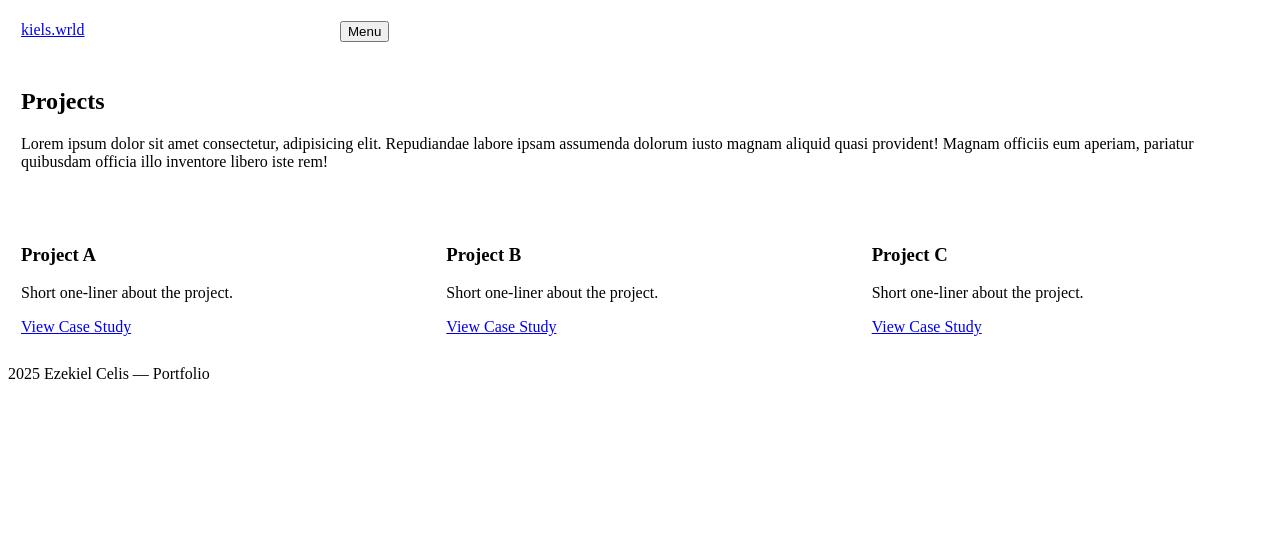
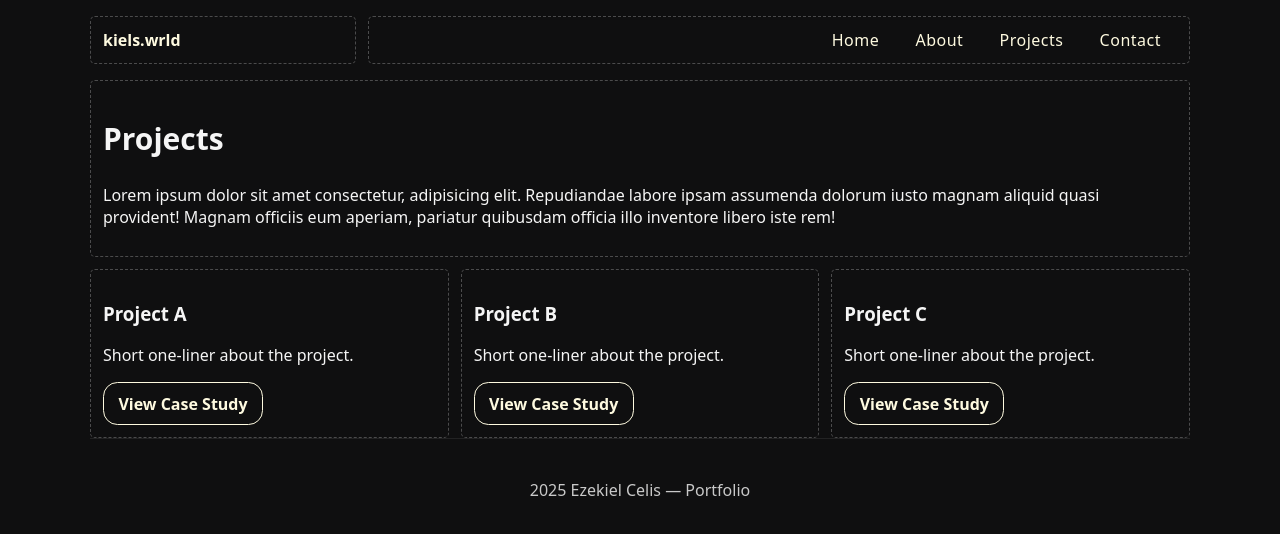
Before and after one commit to exxeca/Celis_Ezekiel_FIP, a plain HTML site: page projects.html in a window 1280 px wide. Drawn offline with nearby package versions, Linux system fonts and the light colour scheme; files that its build step writes are made by us from their sources.

Commit message:
sass made

```diff
--- /dev/null
+++ b/css/grid.css
@@ -0,0 +1,114 @@
+/* 12-col grid system using class naming: grid-con, box, col-start/end, m-*, l-* */
+
+
+
+
+.grid-con {
+  display: grid;
+  grid-template-columns: repeat(12, minmax(0,1fr));
+  gap: 12px;
+}
+
+.box {
+  border: 1px dashed rgba(255,255,255,.25);
+  padding: 12px;
+  border-radius: 5px;
+  text-align: left;
+}
+
+.hidden {
+  display: none;
+}
+
+
+.col-span-full { grid-column: 1 / -1; }
+
+/* Mobile (base) */
+.col-start-1 { grid-column-start: 1; }
+.col-start-2 { grid-column-start: 2; }
+.col-start-3 { grid-column-start: 3; }
+.col-start-4 { grid-column-start: 4; }
+.col-start-5 { grid-column-start: 5; }
+.col-start-6 { grid-column-start: 6; }
+.col-start-7 { grid-column-start: 7; }
+.col-start-8 { grid-column-start: 8; }
+.col-start-9 { grid-column-start: 9; }
+.col-start-10 { grid-column-start: 10; }
+.col-start-11 { grid-column-start: 11; }
+.col-start-12 { grid-column-start: 12; }
+.col-start-13 { grid-column-start: 13; }
+.col-end-1 { grid-column-end: 1; }
+.col-end-2 { grid-column-end: 2; }
+.col-end-3 { grid-column-end: 3; }
+.col-end-4 { grid-column-end: 4; }
+.col-end-5 { grid-column-end: 5; }
+.col-end-6 { grid-column-end: 6; }
+.col-end-7 { grid-column-end: 7; }
+.col-end-8 { grid-column-end: 8; }
+.col-end-9 { grid-column-end: 9; }
+.col-end-10 { grid-column-end: 10; }
+.col-end-11 { grid-column-end: 11; }
+.col-end-12 { grid-column-end: 12; }
+.col-end-13 { grid-column-end: 13; }
+
+/* Tablet (>=720px) */
+@media (min-width: 720px) {
+  .m-col-span-full { grid-column: 1 / -1; }
+  .m-col-start-1 { grid-column-start: 1; }
+.m-col-start-2 { grid-column-start: 2; }
+.m-col-start-3 { grid-column-start: 3; }
+.m-col-start-4 { grid-column-start: 4; }
+.m-col-start-5 { grid-column-start: 5; }
+.m-col-start-6 { grid-column-start: 6; }
+.m-col-start-7 { grid-column-start: 7; }
+.m-col-start-8 { grid-column-start: 8; }
+.m-col-start-9 { grid-column-start: 9; }
+.m-col-start-10 { grid-column-start: 10; }
+.m-col-start-11 { grid-column-start: 11; }
+.m-col-start-12 { grid-column-start: 12; }
+.m-col-start-13 { grid-column-start: 13; }
+.m-col-end-1 { grid-column-end: 1; }
+.m-col-end-2 { grid-column-end: 2; }
+.m-col-end-3 { grid-column-end: 3; }
+.m-col-end-4 { grid-column-end: 4; }
+.m-col-end-5 { grid-column-end: 5; }
+.m-col-end-6 { grid-column-end: 6; }
+.m-col-end-7 { grid-column-end: 7; }
+.m-col-end-8 { grid-column-end: 8; }
+.m-col-end-9 { grid-column-end: 9; }
+.m-col-end-10 { grid-column-end: 10; }
+.m-col-end-11 { grid-column-end: 11; }
+.m-col-end-12 { grid-column-end: 12; }
+.m-col-end-13 { grid-column-end: 13; }
+}
+
+/* Desktop (>=1024px) */
+@media (min-width: 1024px) {
+  .l-col-span-full { grid-column: 1 / -1; }
+  .l-col-start-1 { grid-column-start: 1; }
+.l-col-start-2 { grid-column-start: 2; }
+.l-col-start-3 { grid-column-start: 3; }
+.l-col-start-4 { grid-column-start: 4; }
+.l-col-start-5 { grid-column-start: 5; }
+.l-col-start-6 { grid-column-start: 6; }
+.l-col-start-7 { grid-column-start: 7; }
+.l-col-start-8 { grid-column-start: 8; }
+.l-col-start-9 { grid-column-start: 9; }
+.l-col-start-10 { grid-column-start: 10; }
+.l-col-start-11 { grid-column-start: 11; }
+.l-col-start-12 { grid-column-start: 12; }
+.l-col-start-13 { grid-column-start: 13; }
+.l-col-end-1 { grid-column-end: 1; }
+.l-col-end-2 { grid-column-end: 2; }
+.l-col-end-3 { grid-column-end: 3; }
+.l-col-end-4 { grid-column-end: 4; }
+.l-col-end-5 { grid-column-end: 5; }
+.l-col-end-6 { grid-column-end: 6; }
+.l-col-end-7 { grid-column-end: 7; }
+.l-col-end-8 { grid-column-end: 8; }
+.l-col-end-9 { grid-column-end: 9; }
+.l-col-end-10 { grid-column-end: 10; }
+.l-col-end-11 { grid-column-end: 11; }
+.l-col-end-12 { grid-column-end: 12; }
+.l-col-end-13 { grid-column-end: 13; }
+}
--- a/index.html
+++ b/index.html
@@ -4,8 +4,8 @@
   <meta charset="utf-8">
   <meta name="viewport" content="width=device-width, initial-scale=1">
   <title>Home — Ezekiel Celis</title>
-  <link rel="stylesheet" href="styles/css/grid.css">
-  <link rel="stylesheet" href="styles/css/main.min.css">
+  <link rel="stylesheet" href="css/grid.css">
+  <link rel="stylesheet" href="css/main.css">
   <link rel="stylesheet" href="https://cdn.plyr.io/3.8.3/plyr.css" />
 
   <meta name="description" content="Ezekiel Celis — Front-End Developer & Visual Designer. Clean UI, smooth motion, accessible, responsive web experiences.">
--- a/sass/main.scss
+++ b/sass/main.scss
@@ -6,3 +6,185 @@
 @import 'contact';
 
 /* out: ../styles/css/main.min.css, sourcemap: true, compress: true */
+
+
+
+
+/* Honor [hidden] for accessibility */
+[hidden]{display:none !important}
+
+/* Base */
+html,body{
+  height:100%
+}
+
+img,embed,object,video,picture{
+  max-width:100%
+}
+
+html{
+  box-sizing:border-box
+}
+
+*,*::before,*::after{
+  box-sizing:inherit
+}
+
+body{
+  margin:0
+  ;font-family:system-ui,Segoe UI,Roboto,"Helvetica Neue",Arial;
+  background:#0f0f10;
+  color:#f5f5f5
+}
+
+h1{
+  font-size:30px
+}
+
+a{
+  color:#FEFAE0;
+  text-decoration:none
+}
+
+#logo a{
+  font-weight:700
+}
+
+.container{
+  width:min(92%,1100px);
+  margin:0 auto
+}
+
+header,footer{
+  padding:16px 0
+}
+
+.site-footer{
+  color:#c9c9c9;
+  border-top:1px solid rgba(255,255,255,.08);
+  text-align:center;
+  padding:24px 0
+}
+
+
+/* Header / Nav */
+.menu-toggle{
+  border:1px solid rgba(255,255,255,.25);
+  background:#000;
+  color:#f5f5f5;
+  padding:.5em .65em;
+  border-radius:.65em;
+  cursor:pointer}
+
+#menu-style{
+  display:flex;
+  justify-content:flex-end;
+  align-items:center;
+  gap:12px}
+
+.site-nav a{
+  display:inline-block;
+  margin:0 1em;color:#fefae0;
+  text-decoration:none;
+  font-weight:500;
+  letter-spacing:.5px;
+  transition:all .3s ease-in-out
+}
+
+.site-nav a:hover{
+  color:#6dff91;
+  transform:scale(1.05);
+  opacity:.7;filter:blur(.2px)
+}
+
+/* Mobile nav animation */
+nav.site-nav{
+  transform-origin:top;
+  transform:scaleY(0);
+  opacity:0;
+  transition:transform .25s ease,opacity .25s ease
+}
+
+nav.site-nav.is-open{
+  transform:scaleY(1);
+  opacity:1
+}
+
+/* Buttons */
+.btn{
+  display:inline-block;
+  background:#FEFAE0;
+  color:#111;
+  padding:.6em .9em;
+  border-radius:.9rem;
+  font-weight:600;
+  transition:transform .15s ease,opacity .15s ease,box-shadow .25s ease
+}
+
+.btn:hover{
+  transform:translateY(-5px);
+  opacity:.95
+}
+
+.btn:active{
+  transform:translateY(0);
+  opacity:.9
+}
+
+.btn-ghost{
+  background:transparent;
+  border:1px solid #FEFAE0;
+  color:#FEFAE0
+}
+
+/* Sections / Cards */
+.cards{
+  display:grid;
+  gap:1rem
+}
+
+.cards article{
+  padding:10px;
+  height:12em;
+  width:auto;
+  text-align:center;
+  background:#151515;
+  border-radius:16px;
+  box-shadow:0 10px 20px rgba(0,0,0,.25);
+  transition:transform .25s ease,box-shadow .25s ease
+}
+
+.cards article:hover{
+  transform:translateY(-10px);
+  box-shadow:0 12px 20px rgba(255, 255, 255, 0.3)
+}
+
+/* .hero__title,h1{font-size:clamp(2rem,5vw,3rem);margin:0 0 .5rem}
+.hero__subtitle,p{color:#b9b9b9;margin:0 0 1rem} */
+
+/* Video */
+/* #player-container{position:relative;display:flex;flex-direction:column}
+:root{--plyr-color-main:#FEFAE0;--plyr-control-icon-size:18px}
+.plyr{border-radius:16px;overflow:hidden;box-shadow:0 10px 30px rgba(0,0,0,.4)} */
+
+/* Desktop overrides */
+@media (min-width:900px){
+  .menu-toggle{
+    display:none
+  }
+  nav.site-nav{transform:none;
+    opacity:1;
+    transition:none
+  }
+  nav.site-nav[hidden]{
+    display:block !important
+  }
+  .cards
+  {grid-template-columns:repeat(3,1fr)
+  }
+}
+
+/* Reduced motion */
+@media (prefers-reduced-motion:reduce){
+  *,*::before,*::after{animation:none !important;transition:none !important}
+}
```
Also changed, not shown: css/main.css, 1 other file.
